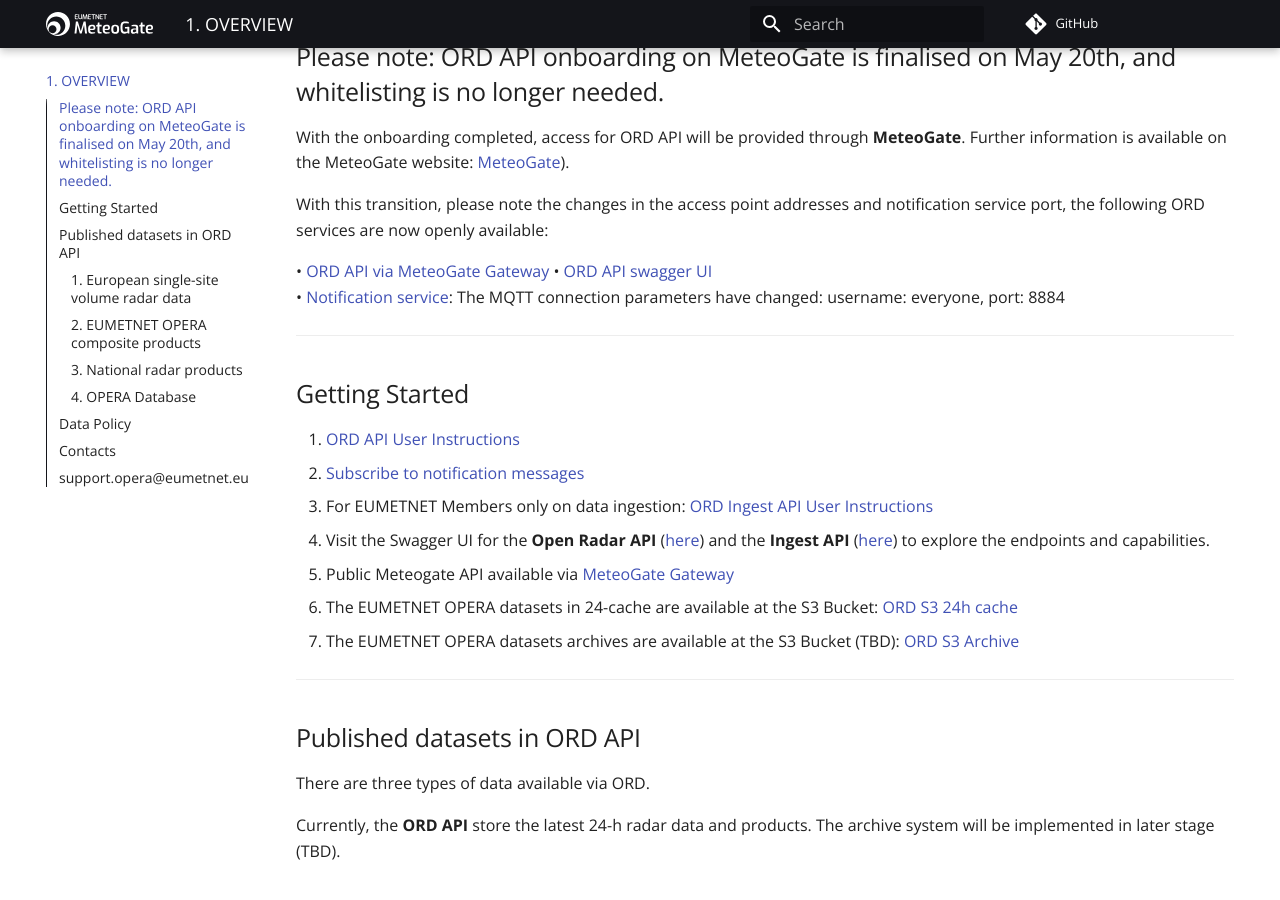
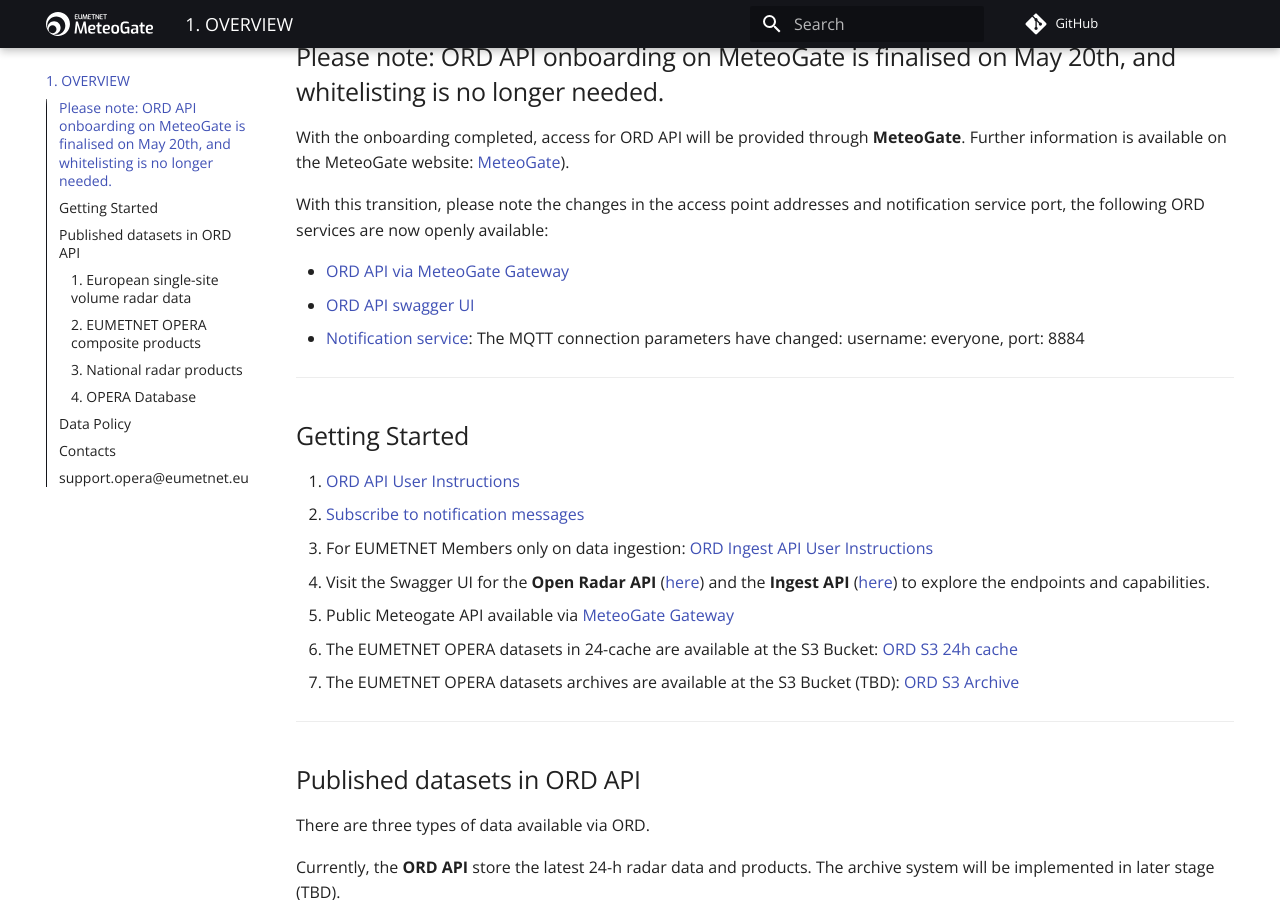
Before and after one commit to EUMETNET/openradardata-documentation, an MkDocs documentation site: the page built from docs/1-ORD-API-overview.md, in a window 1280 px wide and 900 px high, scrolled down 610 px. Built offline with MkDocs 1.6.1 and Material for MkDocs 9.7.7, drawn with Linux system fonts in a browser that asks for light colours; comment, search, counter and statistics services are not loaded.

```diff
--- a/docs/1-ORD-API-overview.md
+++ b/docs/1-ORD-API-overview.md
@@ -15,9 +15,9 @@ With the onboarding completed, access for ORD API will be provided through **Met
 
 With this transition, please note the changes in the access point addresses and notification service port, the following ORD services are now openly available:
 
-•	[ORD API via MeteoGate Gateway](https://api.meteogate.eu/eu-eumetnet-weather-radar)
-•	[ORD API swagger UI](https://api.meteogate.eu/eu-eumetnet-weather-radar/docs)
-•	[Notification service](https://eumetnet.github.io/openradardata-documentation/4-ORD-API-subscribing-MQTTX/): The MQTT connection parameters have changed: username: everyone, port: 8884
+- [ORD API via MeteoGate Gateway](https://api.meteogate.eu/eu-eumetnet-weather-radar)
+- [ORD API swagger UI](https://api.meteogate.eu/eu-eumetnet-weather-radar/docs)
+- [Notification service](https://eumetnet.github.io/openradardata-documentation/4-ORD-API-subscribing-MQTTX/): The MQTT connection parameters have changed: username: everyone, port: 8884
 
 ---
 ## Getting Started
```
